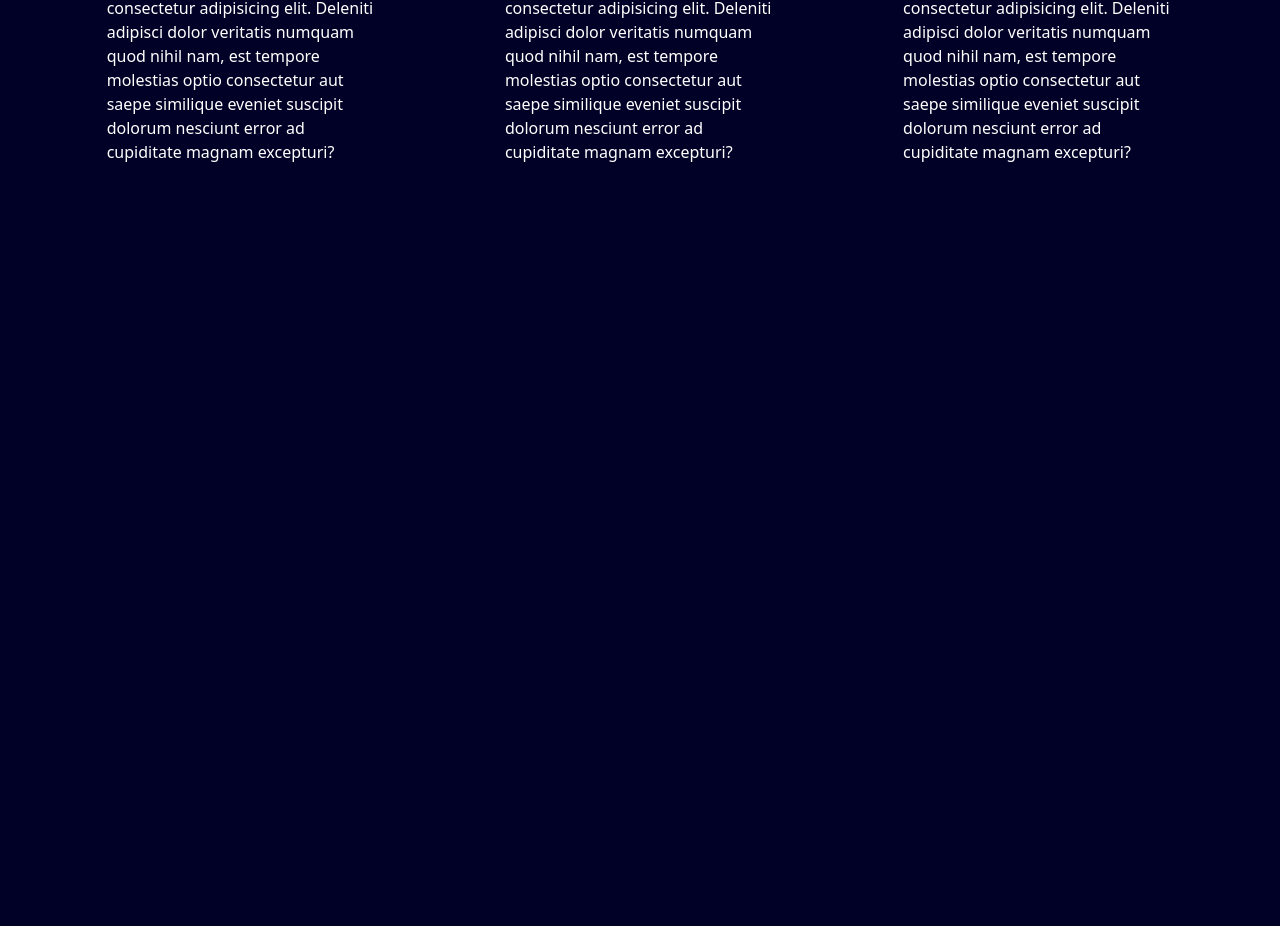
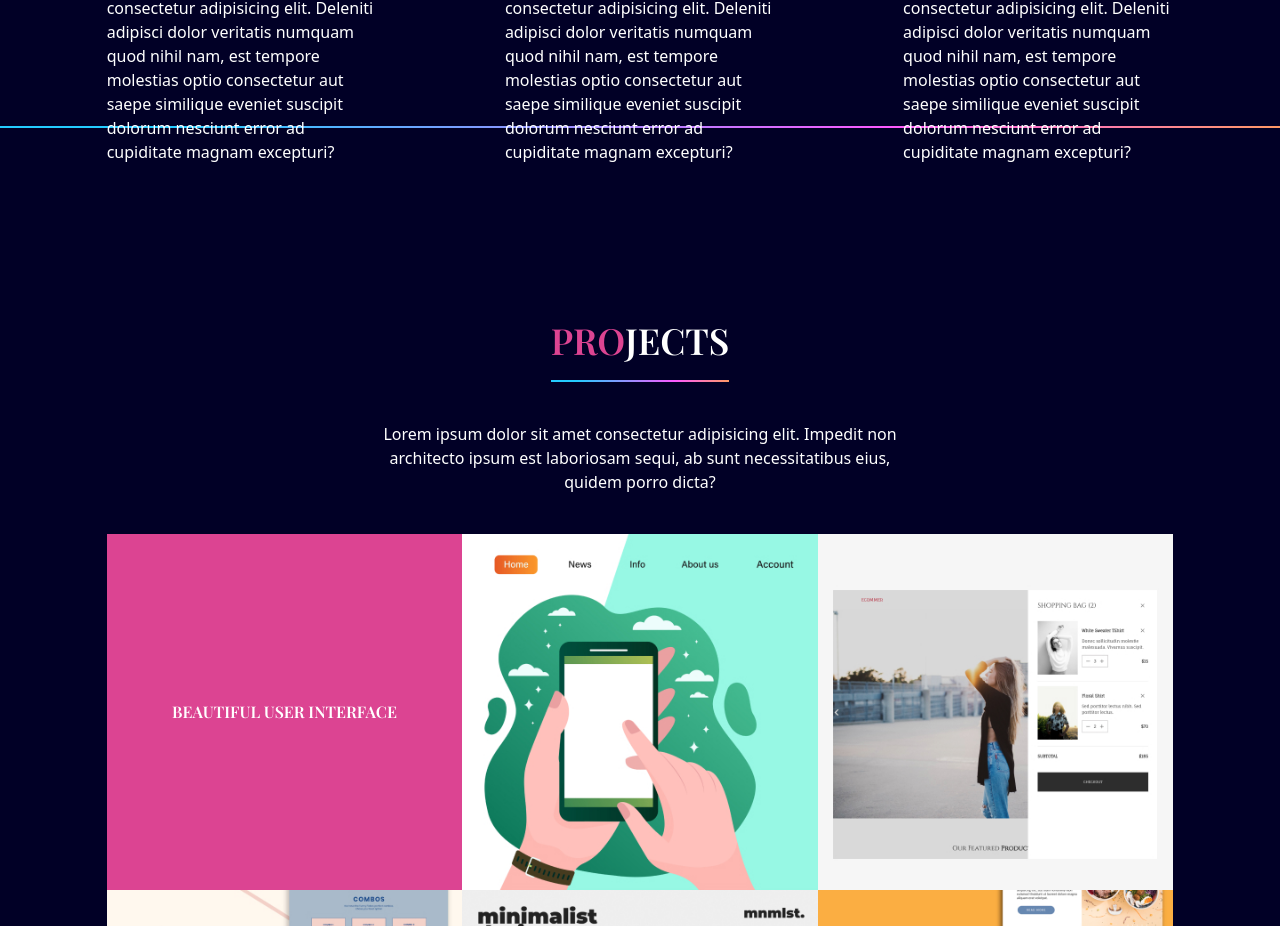
Before and after one commit to Vivy/Portofolio, a React (Vite) app: page / in a window 1280 px wide. Shown: the part 1476-2402 px from the top of the page. Before the commit the page ends 1736 px from the top, so only its background shows below. Built offline with nearby package versions, Linux system fonts and the light colour scheme.

Commit message:
feat:projects page added

```diff
--- a/public/output.css
+++ b/public/output.css
@@ -515,6 +515,46 @@
   --tw-backdrop-sepia:  ;
 }
 
+.container{
+  width: 100%;
+}
+
+@media (min-width: 480px){
+  .container{
+    max-width: 480px;
+  }
+}
+
+@media (min-width: 620px){
+  .container{
+    max-width: 620px;
+  }
+}
+
+@media (min-width: 768px){
+  .container{
+    max-width: 768px;
+  }
+}
+
+@media (min-width: 1060px){
+  .container{
+    max-width: 1060px;
+  }
+}
+
+@media (min-width: 1200px){
+  .container{
+    max-width: 1200px;
+  }
+}
+
+@media (min-width: 1700px){
+  .container{
+    max-width: 1700px;
+  }
+}
+
 .visible{
   visibility: visible;
 }
@@ -623,6 +663,14 @@
 
 .mt-3{
   margin-top: 0.75rem;
+}
+
+.mb-10{
+  margin-bottom: 2.5rem;
+}
+
+.mt-7{
+  margin-top: 1.75rem;
 }
 
 .flex{
@@ -771,6 +819,11 @@
   background-color: rgb(253 204 73 / var(--tw-bg-opacity));
 }
 
+.bg-grey{
+  --tw-bg-opacity: 1;
+  background-color: rgb(237 237 237 / var(--tw-bg-opacity));
+}
+
 .bg-gradient-rainblue{
   background-image: linear-gradient(90deg, #24CBFF 14.53%, #FC59FF 69.36%, #FFBD0C 117.73%);
 }
@@ -781,6 +834,14 @@
 
 .p-12{
   padding: 3rem;
+}
+
+.p-10{
+  padding: 2.5rem;
+}
+
+.p-16{
+  padding: 4rem;
 }
 
 .py-6{
@@ -832,6 +893,14 @@
 
 .pb-24{
   padding-bottom: 6rem;
+}
+
+.pt-48{
+  padding-top: 12rem;
+}
+
+.pb-48{
+  padding-bottom: 12rem;
 }
 
 .text-center{
@@ -897,6 +966,10 @@
 .text-red{
   --tw-text-opacity: 1;
   color: rgb(220 68 146 / var(--tw-text-opacity));
+}
+
+.opacity-0{
+  opacity: 0;
 }
 
 .transition{
@@ -1048,6 +1121,10 @@
   opacity: 0.5;
 }
 
+.hover\:opacity-90:hover{
+  opacity: 0.9;
+}
+
 .hover\:saturate-200:hover{
   --tw-saturate: saturate(2);
   filter: var(--tw-blur) var(--tw-brightness) var(--tw-contrast) var(--tw-grayscale) var(--tw-hue-rotate) var(--tw-invert) var(--tw-saturate) var(--tw-sepia) var(--tw-drop-shadow);
@@ -1074,6 +1151,16 @@
   .xs\:before\:content-brush::before{
     --tw-content: url('./assets/brush.png');
     content: var(--tw-content);
+  }
+}
+
+@media (min-width: 768px){
+  .sm\:grid{
+    display: grid;
+  }
+
+  .sm\:grid-cols-3{
+    grid-template-columns: repeat(3, minmax(0, 1fr));
   }
 }
 
@@ -1106,6 +1193,10 @@
     width: 75%;
   }
 
+  .md\:w-2\/4{
+    width: 50%;
+  }
+
   .md\:max-w-\[600px\]{
     max-width: 600px;
   }
--- a/src/App.jsx
+++ b/src/App.jsx
@@ -4,6 +4,7 @@
 import LineGradient from './component/linegradient/linegradient';
 import MySkills from './component/myskills.=/myskills';
 import Navbar from './component/navbar/navbar';
+import Projects from './component/projects/projects';
 import useMediaQuery from './hooks/useMediaQuery';
 
 const App = () => {
@@ -40,6 +41,10 @@
       <div className='w-5/6  mx-auto md:h-full'>
         <MySkills />
       </div>
+      <LineGradient />
+      <div className='w-5/6 mx-auto'>
+        <Projects />
+      </div>
     </div>
   );
 };
--- /dev/null
+++ b/src/component/projects/projects.jsx
@@ -0,0 +1,102 @@
+import LineGradient from '../linegradient/linegradient';
+import { motion } from 'framer-motion';
+
+const container = {
+  hidden: {},
+  visible: {
+    transition: { staggerChildren: 0.2 },
+  },
+};
+
+const projectVariant = {
+  hidden: { opacity: 0, scale: 0.8 },
+  visible: { opacity: 1, scale: 1 },
+};
+
+const Project = ({ title }) => {
+  const overlayStyles = `absolute h-full w-full opacity-0 hover:opacity-90 transition duration-500 bg-grey z-30 flex flex-col jusify-center item-center text-center p-16 text-deep-blue`;
+
+  const projectTitle = title.split(' ').join('-').toLowerCase();
+
+  return (
+    <motion.div variants={projectVariant} className='relative'>
+      <div className={overlayStyles}>
+        <p className='text-2xl font-playfair'>{title}</p>
+        <p className='mt-7'>
+          Curabitur arcu erat, accumsan id imperdiet et, porttitor at sem. Nulla
+          porttitor accumsan tincidunt.
+        </p>
+      </div>
+      <img src={`../assets/${projectTitle}.jpeg`} alt={projectTitle} />
+    </motion.div>
+  );
+};
+const Projects = () => {
+  return (
+    <section id='projects' className='pt-48 pb-48'>
+      <motion.div
+        className='md:w-2/4 mx-auto text-center'
+        initial='hidden'
+        whileInView='visible'
+        viewport={{ once: true, amount: 0.5 }}
+        transition={{ duration: 0.5 }}
+        variants={{
+          hidden: { opacity: 0, y: -50 },
+          visible: { opacity: 1, y: 0 },
+        }}
+      >
+        <div>
+          <p className='font-playfair font-semibold text-4xl'>
+            <span className='text-red'>PRO</span>JECTS
+          </p>
+          <div className='flex justify-center mt-5'>
+            <LineGradient width='w-1/3' />
+          </div>
+        </div>
+
+        <p className='mt-10 mb-10'>
+          Lorem ipsum dolor sit amet consectetur adipisicing elit. Impedit non
+          architecto ipsum est laboriosam sequi, ab sunt necessitatibus eius,
+          quidem porro dicta?
+        </p>
+      </motion.div>
+
+      {/* {projects} */}
+
+      <div className='flex justify-center'>
+        <motion.div
+          className='sm:grid sm:grid-cols-3'
+          initial='hidden'
+          whileInView='visible'
+          viewport={{ once: true, amount: 0.5 }}
+          variants={container}
+        >
+          {/* {row} */}
+          <div
+            className='
+            flex justify-center text-center items-center p-10 bg-red
+            max-w-[400px] max-h[400px] text=2xl font-playfair font-semibold
+          '
+          >
+            BEAUTIFUL USER INTERFACE
+          </div>
+          <Project title='Project 1' />
+          <Project title='Project 2' />
+          <Project title='Project 3' />
+          <Project title='Project 4' />
+          <Project title='Project 5' />
+          <Project title='Project 6' />
+          <Project title='Project 7' />
+          <div
+            className='
+            flex justify-center text-center items-center p-10 bg-blue
+            max-w-[400px] max-h[400px] text=2xl font-playfair font-semibold
+          '
+          ></div>
+        </motion.div>
+      </div>
+    </section>
+  );
+};
+
+export default Projects;
```
